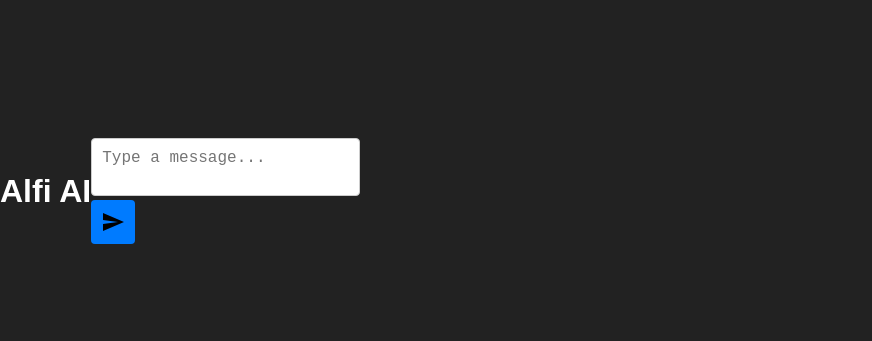
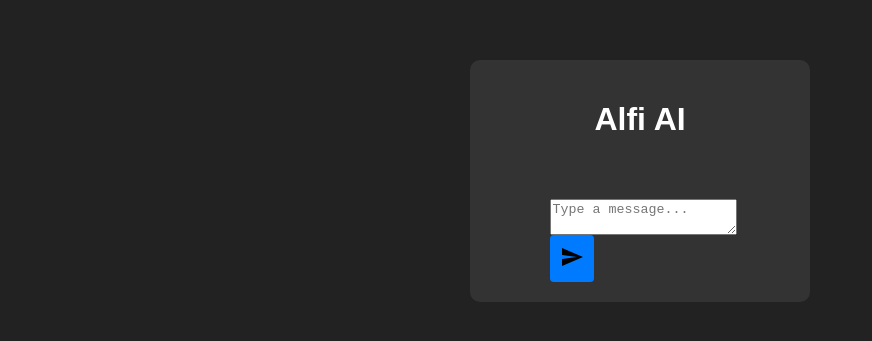
Before and after one commit to Fiisya/Alfi-AI, a plain HTML site: page index.html in a window 1280 px wide. Shown: the part 219-560 px from the top of the page, without its empty margins (0-872 px from the left). Drawn offline with Linux system fonts and the light colour scheme.

Commit message:
Update index.css

```diff
--- a/index.css
+++ b/index.css
@@ -12,9 +12,13 @@ body {
 
 .chat-container {
   display: flex;
-    align-items: center;
-    width: 100%;
-    margin-top: 20px;
+  flex-direction: column;
+  align-items: center;
+  justify-content: center;
+  width: 300px;
+  padding: 20px;
+  border-radius: 10px;
+  background-color: #333;
 }
 
 .chat-box {
@@ -41,12 +45,9 @@ body {
 
 #user-input {
     width: 100%;
-    padding: 10px;
-    font-size: 16px;
-    border: 1px solid #ccc;
-    border-radius: 4px;
-    margin-right: 10px; /* Space between input and button */
-    resize: none; /* Disable resizing */
+    display: flex;
+    align-items: center;
+    margin-top: 20px;
 }
 
 #send-btn {
@@ -56,9 +57,6 @@ body {
     padding: 10px;
     cursor: pointer;
     border-radius: 4px;
-    display: flex;
-    align-items: center;
-    justify-content: center;
 }
 
 #send-btn:hover {
```
